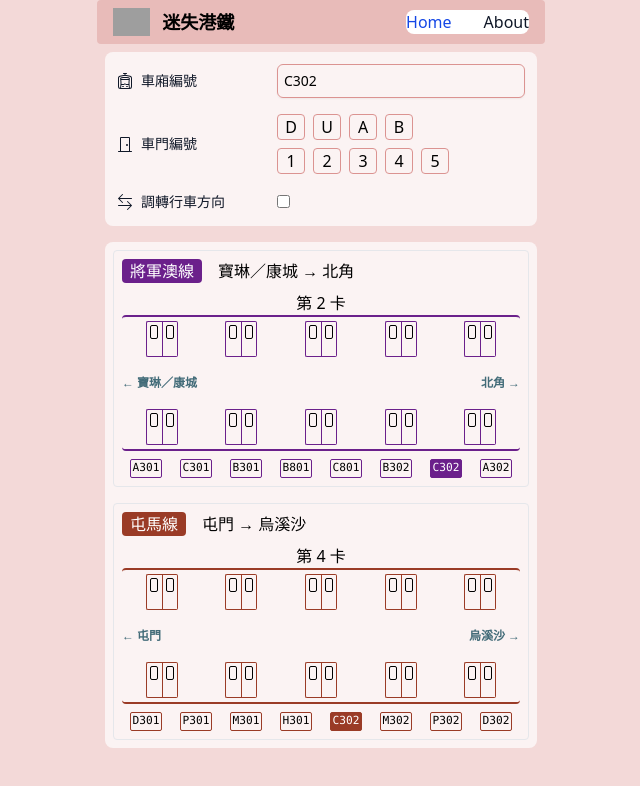
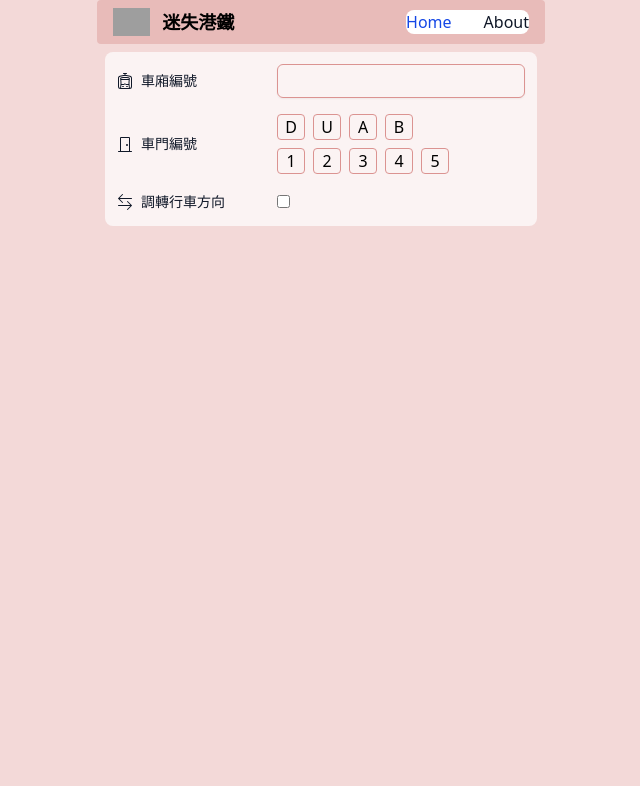
Before and after one commit to SuperDumbTM/lost-in-mtr, a SvelteKit app: page / in a window 1280 px wide. Shown: the top 786 px of the page, without its empty margins (319-959 px from the left). Built offline with nearby package versions, Linux system fonts and the light colour scheme; grey boxes are pictures that could not be loaded.

Commit message:
Set `trailingSlash` to always

```diff
--- a/src/routes/+layout.js
+++ b/src/routes/+layout.js
@@ -3,6 +3,8 @@ import { loadTranslations } from '$lib/i18n/translations';
 export const prerender = true;
 
 export const ssr = false;
+
+export const trailingSlash = 'always';
 
 /** @type {import('@sveltejs/kit').Load} */
 export const load = async ({ url }) => {
--- a/src/routes/+page.svelte
+++ b/src/routes/+page.svelte
@@ -14,7 +14,7 @@
 		door: null | 1 | 2 | 3 | 4 | 5;
 		flip: boolean;
 	} = $state({
-		carriage: 'C302',
+		carriage: '',
 		sides: null,
 		door: null,
 		flip: false
```
